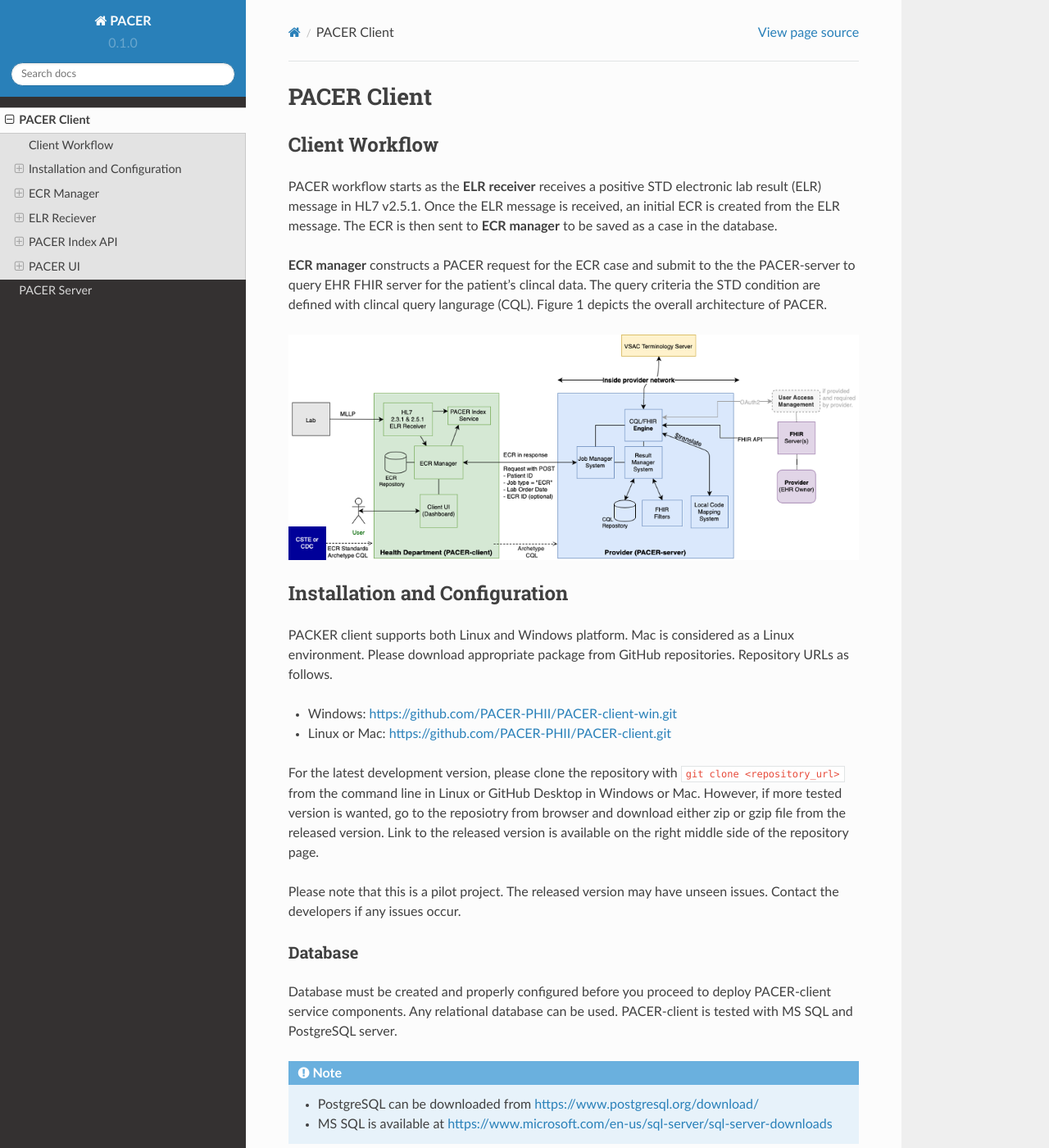
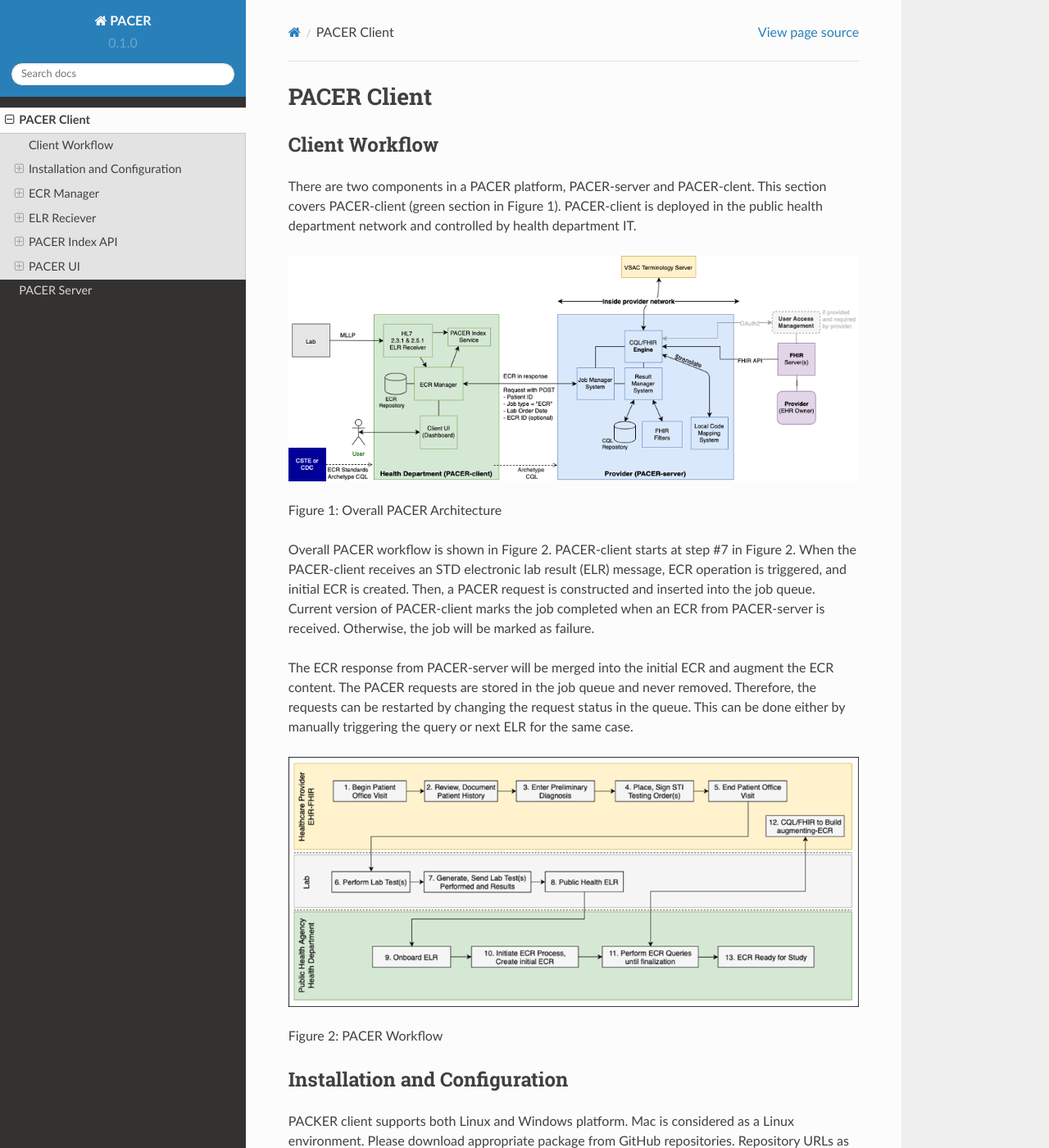
Before and after one commit to PACER-PHII/PacerDocs, a Sphinx documentation site: the page built from docs/source/client.rst, in a window 1280 px wide and 1400 px high. Shown: the whole window at 82% size. Built offline with Sphinx 7.4.7 and the Read the Docs theme 2.0.0, drawn with Linux system fonts in a browser that asks for light colours.

Commit message:
added more descriptions

```diff
--- a/docs/source/client.rst
+++ b/docs/source/client.rst
@@ -7,17 +7,29 @@
 ***************
 Client Workflow
 ***************
-PACER workflow starts as the **ELR receiver** receives a positive STD electronic lab result (ELR) message in HL7 v2.5.1. Once
-the ELR message is received, an initial ECR is created from the ELR message. The ECR is then sent to **ECR manager** to be saved
-as a case in the database.
-
-**ECR manager** constructs a PACER request for the ECR case and submit to the the PACER-server to query EHR FHIR server for the
-patient's clincal data. The query criteria the STD condition are defined with clincal query langurage (CQL). Figure 1 depicts the
-overall architecture of PACER.
+There are two components in a PACER platform, PACER-server and PACER-clent. This section covers PACER-client (green section in Figure 1).
+PACER-client is deployed in the public health department network and controlled by health department IT.
 
 .. image:: client_fig/PACER_Architecture.png
     :width: 700
     :alt: Overall PACER Architecture
+
+Figure 1: Overall PACER Architecture
+
+Overall PACER workflow is shown in Figure 2. PACER-client starts at step #7 in Figure 2. When the PACER-client
+receives an STD electronic lab result (ELR) message, ECR operation is triggered, and initial ECR is created.
+Then, a PACER request is constructed and inserted into the job queue. Current version of PACER-client marks the
+job completed when an ECR from PACER-server is received. Otherwise, the job will be marked as failure.
+
+The ECR response from PACER-server will be merged into the initial ECR and augment the ECR content.
+The PACER requests are stored in the job queue and never removed. Therefore, the requests can be restarted by changing
+the request status in the queue. This can be done either by manually triggering the query or next ELR for the same case.
+
+.. image:: client_fig/PACERworkflow.png
+    :width: 700
+    :alt: PACER workflow
+
+Figure 2: PACER Workflow
 
 .. _client installation:
 
```
Also changed, not shown: docs/source/client_fig/PACERworkflow.png (added).
